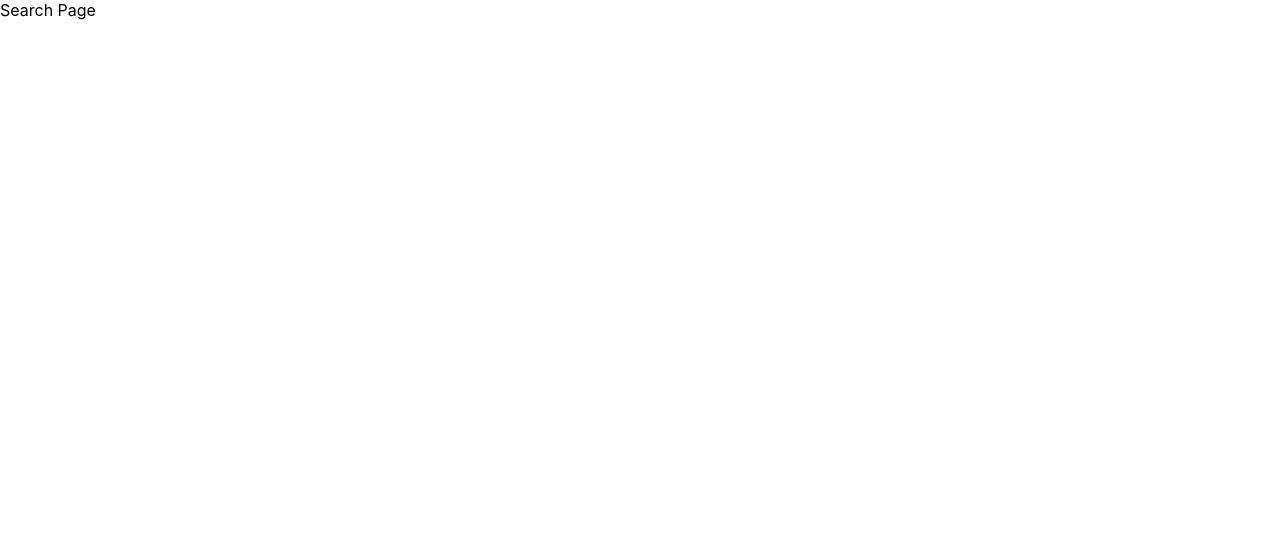
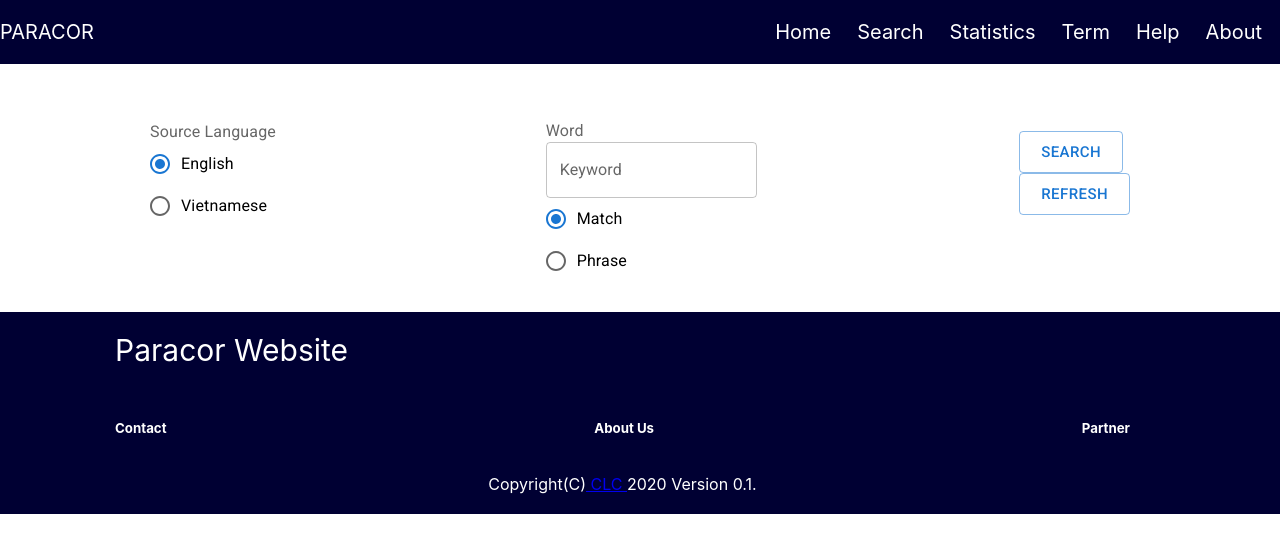
Before and after one commit to thanhdat1902/NLP_Dictionary, a React (Create React App) app: page /search in a window 1280 px wide. Shown: the top 552 px of the page. Built offline with nearby package versions, Linux system fonts and the light colour scheme.

Commit message:
Dev: Search Page - search form

```diff
--- a/src/components/header/index.js
+++ b/src/components/header/index.js
@@ -6,8 +6,8 @@ const Header = () => {
             <a href="#abc">PARACOR</a>
             <nav>
                 <ul>
-                    <li><a href="#abc">Home</a></li>
-                    <li><a href="#abc">Search</a></li>
+                    <li><a href="/">Home</a></li>
+                    <li><a href="/search">Search</a></li>
                     <li><a href="#abc">Statistics</a></li>
                     <li><a href="#abc">Term</a></li>
                     <li><a href="#abc">Help</a></li>
--- /dev/null
+++ b/src/components/searchform/index.js
@@ -0,0 +1,46 @@
+import * as React from 'react';
+import Radio from '@mui/material/Radio';
+import RadioGroup from '@mui/material/RadioGroup';
+import FormControlLabel from '@mui/material/FormControlLabel';
+import FormControl from '@mui/material/FormControl';
+import FormLabel from '@mui/material/FormLabel';
+import TextField from '@mui/material/TextField';
+import Button from '@mui/material/Button';
+import { SearchFormContainer } from "./styled";
+export default function SearchForm() {
+  return (
+    <SearchFormContainer>
+      <FormControl class="column01">
+        <FormLabel id="source_language">Source Language</FormLabel>
+        <RadioGroup
+          aria-labelledby="source_language"
+          defaultValue="english"
+          name="radio-buttons-group"
+        >
+          <FormControlLabel value="english" control={<Radio />} label="English" />
+          <FormControlLabel value="vietnamese" control={<Radio />} label="Vietnamese" />
+        </RadioGroup>
+      </FormControl>
+
+      <FormControl class="column02">
+        <FormLabel id="word">Word</FormLabel>
+        <br></br>
+        <TextField id="word" label="Keyword" variant="outlined" />
+        <RadioGroup
+          aria-labelledby="word"
+          defaultValue="match"
+          name="radio-buttons-group"
+        >
+          <FormControlLabel value="match" control={<Radio />} label="Match" />
+          <FormControlLabel value="phrase" control={<Radio />} label="Phrase" />
+        </RadioGroup>
+      </FormControl>
+
+      <FormControl class="column03">
+        <Button variant="outlined" size="large">Search</Button>
+        <br></br>
+        <Button variant="outlined" size="large">Refresh</Button>
+      </FormControl>
+    </SearchFormContainer>
+  );
+}
--- /dev/null
+++ b/src/components/searchform/styled.js
@@ -0,0 +1,18 @@
+import styled from 'styled-components';
+
+export const SearchFormContainer = styled.div`
+  margin-left: 150px;
+  margin-right: 150px;
+  display: flex;
+  justify-content: space-between;
+  align-items: center;
+  .column01{
+
+  }
+  .column02{
+    padding-top: 55px;
+  }
+  .column03{
+    padding-top: -30px;
+  }
+`
--- a/src/pages/Home/index.js
+++ b/src/pages/Home/index.js
@@ -6,7 +6,6 @@ const HomePage = (props) => {
     return (
         <div>
             <Header></Header>
-            Home
             <StickyHeadTable></StickyHeadTable>
             <Footer></Footer>
         </div>
--- a/src/pages/Search/index.js
+++ b/src/pages/Search/index.js
@@ -1,9 +1,14 @@
-import React from 'react';
+import React from "react";
+import Header from "../../components/header";
+import Footer from "../../components/footer";
+import SearchForm from "../../components/searchform"
 
 const SearchPage = (props) => {
     return (
         <div>
-            Search Page
+            <Header></Header>
+            <SearchForm></SearchForm>
+            <Footer></Footer>
         </div>
     );
 }
```
